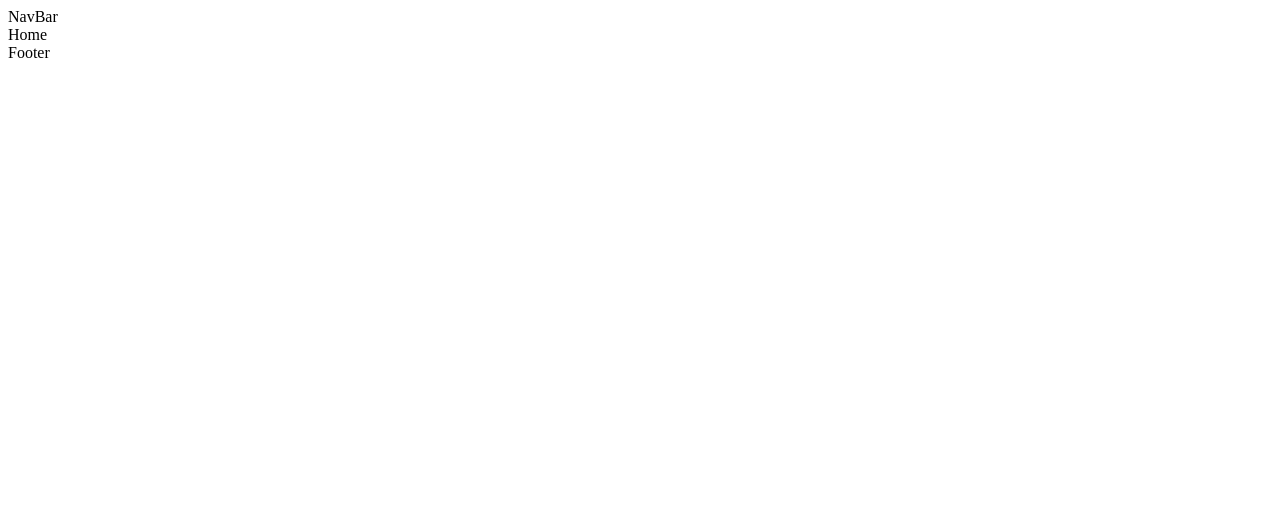
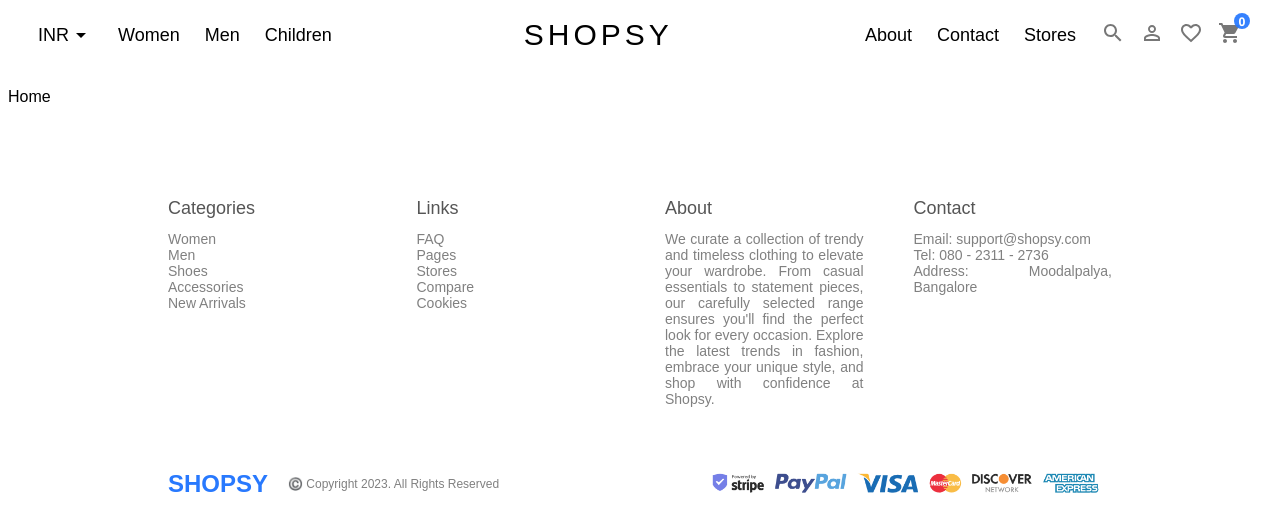
Before and after one commit to mohit-nagaraj/Shopsy, a React (Vite) app in the folder client/: page / in a window 1280 px wide. Shown: the top 532 px of the page. Built offline with nearby package versions, Linux system fonts and the light colour scheme.

Commit message:
Added navbar & footer
Things to include: functionality missing

```diff
--- a/client/src/App.jsx
+++ b/client/src/App.jsx
@@ -9,6 +9,7 @@ import Product from "./pages/Product/Product";
 import Error from "./pages/Error/Error";
 import Navbar from "./components/Navbar/Navbar";
 import Footer from "./components/Footer/Footer";
+import "./app.scss";
 const Layout = () => {
   return (
     <div className="app">
--- /dev/null
+++ b/client/src/app.scss
@@ -0,0 +1,7 @@
+.app{
+    font-family: Arial, Helvetica, sans-serif;
+    .link{
+        color: inherit;
+        text-decoration: none;
+    }
+}
--- a/client/src/components/Footer/Footer.jsx
+++ b/client/src/components/Footer/Footer.jsx
@@ -1,8 +1,47 @@
 import React from 'react'
+import './footer.scss'
 
 const Footer = () => {
   return (
-    <div>Footer</div>
+    <div className='footer'>
+      <div className="top">
+        <div className="item">
+          <h1>Categories</h1>
+          <span>Women</span>
+          <span>Men</span>
+          <span>Shoes</span>
+          <span>Accessories</span>
+          <span>New Arrivals</span>
+        </div>
+        <div className="item">
+          <h1>Links</h1>
+          <span>FAQ</span>
+          <span>Pages</span>
+          <span>Stores</span>
+          <span>Compare</span>
+          <span>Cookies</span>
+        </div>
+        <div className="item">
+          <h1>About</h1>
+          <span>We curate a collection of trendy and timeless clothing to elevate your wardrobe. From casual essentials to statement pieces, our carefully selected range ensures you'll find the perfect look for every occasion. Explore the latest trends in fashion, embrace your unique style, and shop with confidence at Shopsy.</span>
+        </div>
+        <div className="item">
+          <h1>Contact</h1>
+          <span>Email: support@shopsy.com</span>
+          <span>Tel: 080 - 2311 - 2736</span>
+          <span>Address: Moodalpalya, Bangalore</span>
+        </div>
+      </div>
+      <div className="bottom">
+        <div className="left">
+          <span className="logo">SHOPSY</span>
+          <span className="copyright">©️ Copyright 2023. All Rights Reserved</span>
+        </div>
+        <div className="right">
+          <img src="/img/payment.png" alt="" />
+        </div>
+      </div>
+    </div>
   )
 }
 
--- /dev/null
+++ b/client/src/components/Footer/footer.scss
@@ -0,0 +1,48 @@
+.footer{
+    margin: 80px 160px 20px 160px;
+    .top{
+        display: flex;
+        gap: 50px;
+        .item{
+            flex: 1;
+            display: flex;
+            flex-direction: column;
+            text-align: justify;
+            font-size: 14px;
+            h1{
+                font-size: 18px;
+                font-weight: 500;
+                color: #555;
+            }
+            span{
+               color: gray;
+            }
+        }
+    }
+    .bottom{
+        display: flex;
+        align-items: center;
+        justify-content: space-between;
+        margin-top: 50px;
+        .left{
+            display: flex;
+            align-items: center;
+            .logo{
+                color: #2879fe;
+                font-weight: bold;
+                font-size: 24px;
+            }
+            .copyright{
+                margin-left: 20px;
+                font-size: 12px;
+                color: gray;
+            }
+        }
+        .right{
+            img{
+               height: 50px;
+               opacity: 0.9;
+            }
+        }
+    }
+}
--- a/client/src/components/Navbar/Navbar.jsx
+++ b/client/src/components/Navbar/Navbar.jsx
@@ -1,17 +1,57 @@
-import React from 'react'
-import ArrowDropDownIcon from '@mui/icons-material/ArrowDropDown';
-import SearchIcon from '@mui/icons-material/Search';
-import PersonOutlineIcon from '@mui/icons-material/PersonOutline';
-import FavoriteBorderIcon from '@mui/icons-material/FavoriteBorder';
-import ShoppingCartIcon from '@mui/icons-material/ShoppingCart';
-import { Link } from 'react-router-dom';
+import React from "react";
+import ArrowDropDownIcon from "@mui/icons-material/ArrowDropDown";
+import SearchIcon from "@mui/icons-material/Search";
+import PersonOutlineIcon from "@mui/icons-material/PersonOutline";
+import FavoriteBorderIcon from "@mui/icons-material/FavoriteBorder";
+import ShoppingCartIcon from "@mui/icons-material/ShoppingCart";
+import { Link } from "react-router-dom";
+import "./navbar.scss";
 
 const Navbar = () => {
   return (
-    <div className='navbar'>
-      NavBar
+    <div className="navbar">
+      <div className="wrapper">
+        <div className="left">
+          <div className="item">
+            <span>INR</span>
+            <ArrowDropDownIcon />
+          </div>
+          <div className="item">
+            <Link className='link' to="/products/1">Women</Link>
+          </div>
+          <div className="item">
+            <Link className='link' to="/products/2">Men</Link>
+          </div>
+          <div className="item">
+            <Link className='link' to="/products/3">Children</Link>
+          </div>
+        </div>
+        <div className="center">
+          <Link className='link' to="/">SHOPSY</Link>
+        </div>
+        <div className="right">
+          <div className="item">
+            <Link className='link' to="/">About</Link>
+          </div>
+          <div className="item">
+            <Link className='link' to="/">Contact</Link>
+          </div>
+          <div className="item">
+            <Link className='link' to="/">Stores</Link>
+          </div>
+          <div className="icons">
+            <SearchIcon/>
+            <PersonOutlineIcon/>
+            <FavoriteBorderIcon/>
+            <div className="cart">
+            <ShoppingCartIcon/>
+            <span>0</span>
+            </div>
+          </div>
+        </div>
+      </div>
     </div>
-  )
-}
+  );
+};
 
-export default Navbar
+export default Navbar;
--- /dev/null
+++ b/client/src/components/Navbar/navbar.scss
@@ -0,0 +1,57 @@
+.navbar{
+    height: 80px;
+    margin: auto;
+    .wrapper{
+        padding: 10px 30px;
+        display: flex;
+        justify-content: space-between;
+        align-items: center;
+        .item{//we are writing it here cuz we want it to apply in both left n right
+            display: flex;
+            align-items: center;
+            font-size: 18px;
+        }
+        .left{
+            display: flex;
+            align-items: center;
+            gap: 25px;
+        }
+        .center{
+           font-size: 30px;
+           letter-spacing: 4px;           ;
+        }
+        .right{
+            display: flex;
+            align-items: center;
+            gap: 25px;
+            .icons{
+               display: flex;
+               gap: 15px;
+               color: #777;
+               cursor: pointer;
+               .cart{
+                position: relative;
+                span{
+                    font-size: 12px;
+                    width: 16px;
+                    height: 16px;
+                    border-radius: 50%;
+                    background-color: #2879feef;
+                    color: white;
+                    position: absolute;
+                    right: -8px;
+                    top: -8px;
+                    display: flex;
+                    justify-content: center;
+                    align-items: center;
+                    font-weight: 600;
+                    font-family:'Segoe UI', Tahoma, Geneva, Verdana, sans-serif;
+                }
+               }
+            }
+            .cart{
+                display: inline-block;
+            }
+        }
+    }
+}
```
Also changed, not shown: client/public/img/en.png (deleted).
